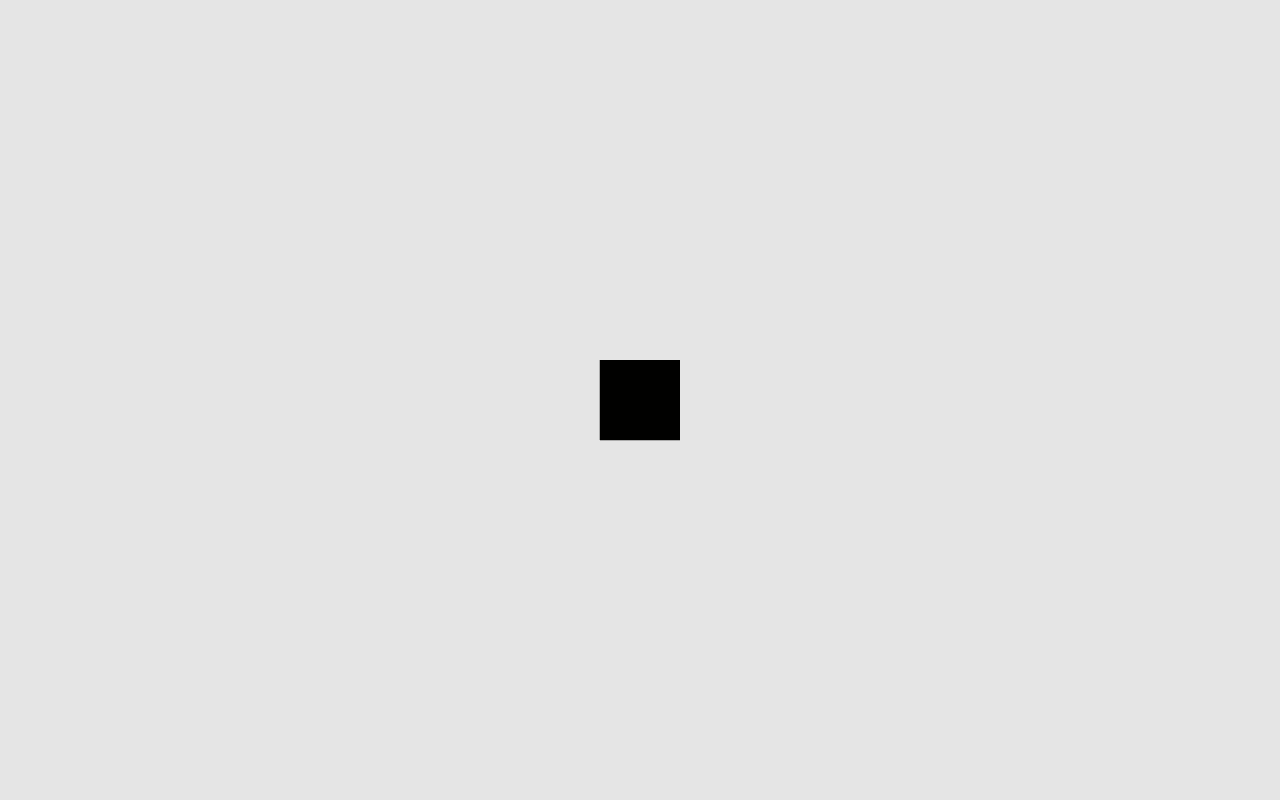
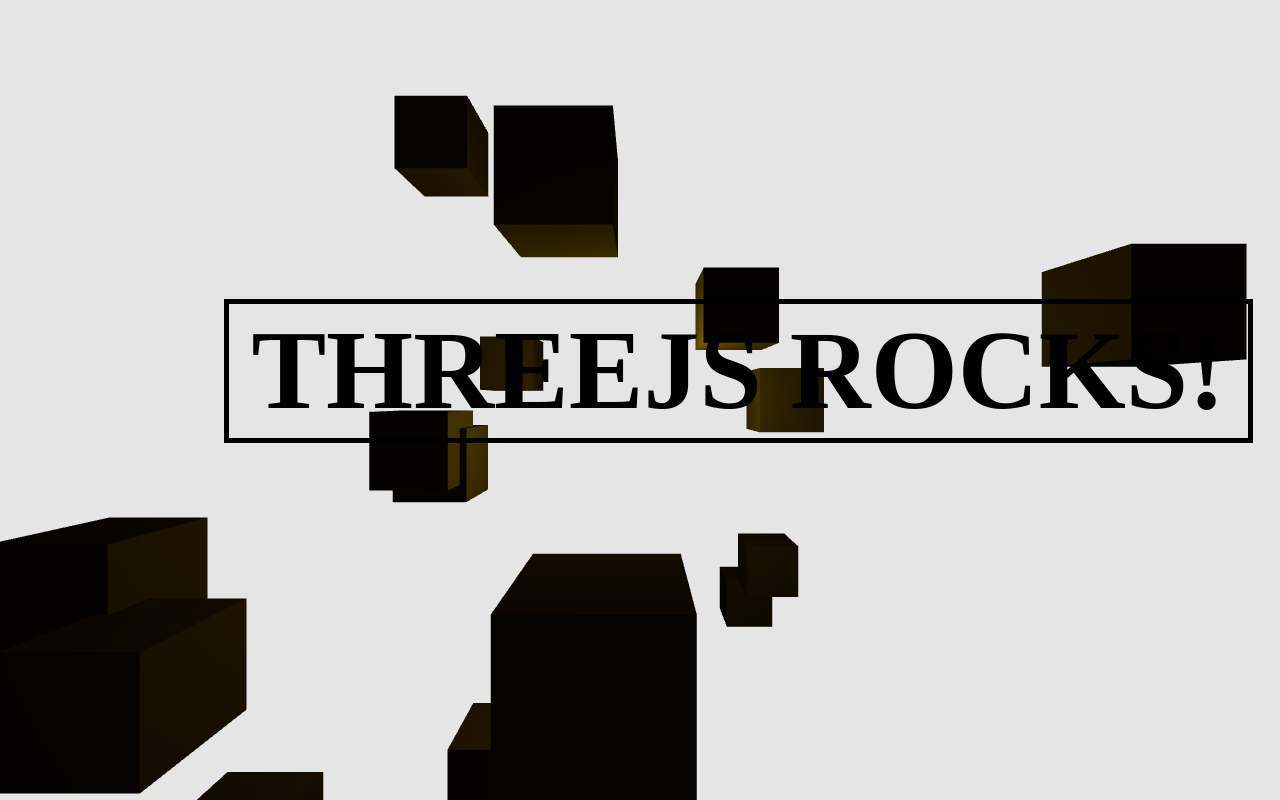
Before and after one commit to FikriRauf/three-js-designCourse, a plain HTML site: page index.html in a window 1280 px wide. Drawn offline with nearby package versions, Linux system fonts and the light colour scheme; animation ran at ten frames a second.

Commit message:
completed

```diff
--- a/index.html
+++ b/index.html
@@ -8,6 +8,8 @@
     <link rel="stylesheet" href="style.css">
 </head>
 <body>
+    <h1>ThreeJS Rocks!</h1>
+
     <script src="https://cdnjs.cloudflare.com/ajax/libs/three.js/102/three.js"></script>
     <script src="https://cdnjs.cloudflare.com/ajax/libs/gsap/2.1.2/TweenMax.min.js"></script>
 
@@ -30,14 +32,29 @@
             camera.updateProjectionMatrix();
         })
 
+
+        var raycaster = new THREE.Raycaster();
+        var mouse = new THREE.Vector2();
+
         var geometry = new THREE.BoxGeometry(1, 1, 1);
         var material = new THREE.MeshLambertMaterial({color: 0xFFCC00})
-        var mesh = new THREE.Mesh(geometry, material);
 
-        scene.add(mesh);
+        meshX = -10;
+        for (var i = 0; i < 15; i++) {
+            var mesh = new THREE.Mesh(geometry, material);
+            mesh.position.x = (Math.random() - 0.5) * 10;
+            mesh.position.y = (Math.random() - 0.5) * 10;
+            mesh.position.z = (Math.random() - 0.5) * 10;
+            scene.add(mesh);
+            meshX+=1;
+        }
 
-        var light = new THREE.PointLight(0xFFFFFF, 1, 500)
-        light.position.set(10,0,25);
+        var light = new THREE.PointLight(0xFFFFFF, 1, 1000)
+        light.position.set(0, 0, 0);
+        scene.add(light);
+
+        var light = new THREE.PointLight(0xFFFFFF, 2, 1000)
+        light.position.set(0,0,25);
         scene.add(light);
 
         var render = function() {
@@ -45,13 +62,30 @@
             renderer.render(scene, camera);
         }
 
+        function onMouseMove(event) {
+            event.preventDefault();
+
+            mouse.x = (event.clientX / window.innerWidth) * 2 - 1;
+            mouse.y = - (event.clientY / window.innerHeight) * 2 + 1;
+
+            raycaster.setFromCamera(mouse, camera);
+
+            var intersects = raycaster.intersectObjects(scene.children, true);
+            for (var i = 0; i < intersects.length; i++) {
+                this.tl = new TimelineMax();
+                this.tl.to(intersects[i].object.scale, 1, {x: 2, ease: Expo.easeOut})
+                this.tl.to(intersects[i].object.scale, .5, {x: .5, ease: Expo.easeOut})
+                this.tl.to(intersects[i].object.position, .5, {x: 2, ease: Expo.easeOut})
+                this.tl.to(intersects[i].object.rotation, .5, {y: Math.PI*.5, ease: Expo.easeOut}, "=-1.5")
+
+
+            }
+
+        }
+
         render();
 
-        this.tl = new TimelineMax({paused: true});
-        this.tl.to(this.mesh.scale, 1, {x: 2, ease: Expo.easeOut})
-        this.tl.to(this.mesh.scale, .5, {x: .5, ease: Expo.easeOut})
-        this.tl.to(this.mesh.position, .5, {x: 2, ease: Expo.easeOut})
-        this.tl.to(this.mesh.rotation, .5, {y: Math.PI*.5, ease: Expo.easeOut}, "=-1.5")
+        window.addEventListener('mousemove', onMouseMove)
 
 
     </script>
--- a/style.css
+++ b/style.css
@@ -6,3 +6,15 @@ body {
 canvas {
     display: block;
 }
+
+h1 {
+    position: absolute;
+    top: 2em;
+    left: 2em;
+    font-size: 7em;
+    text-transform: uppercase;
+    width: auto;
+    line-height: .8em;
+    border: 5px solid black;
+    padding: .2em;
+}
```
